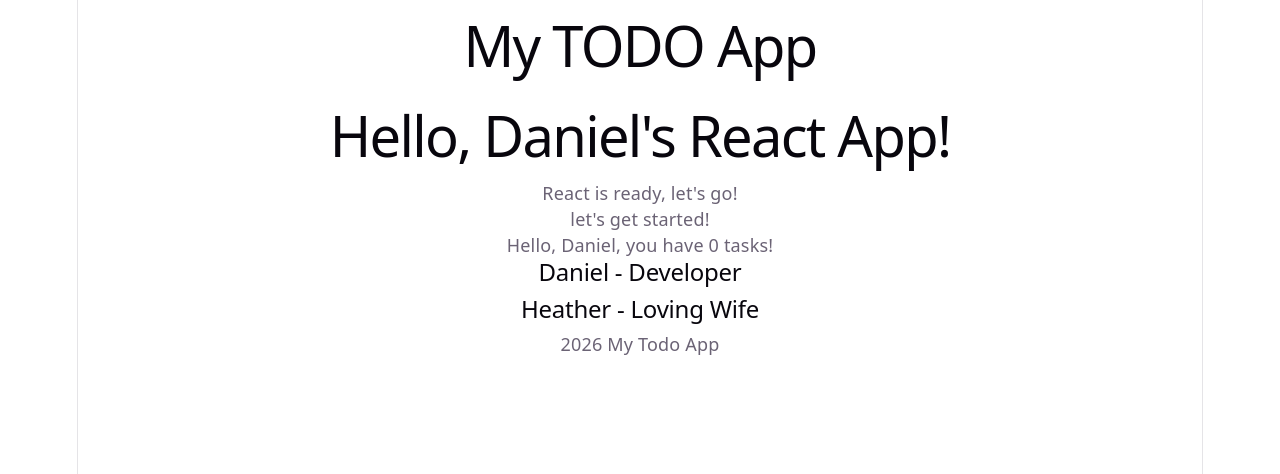
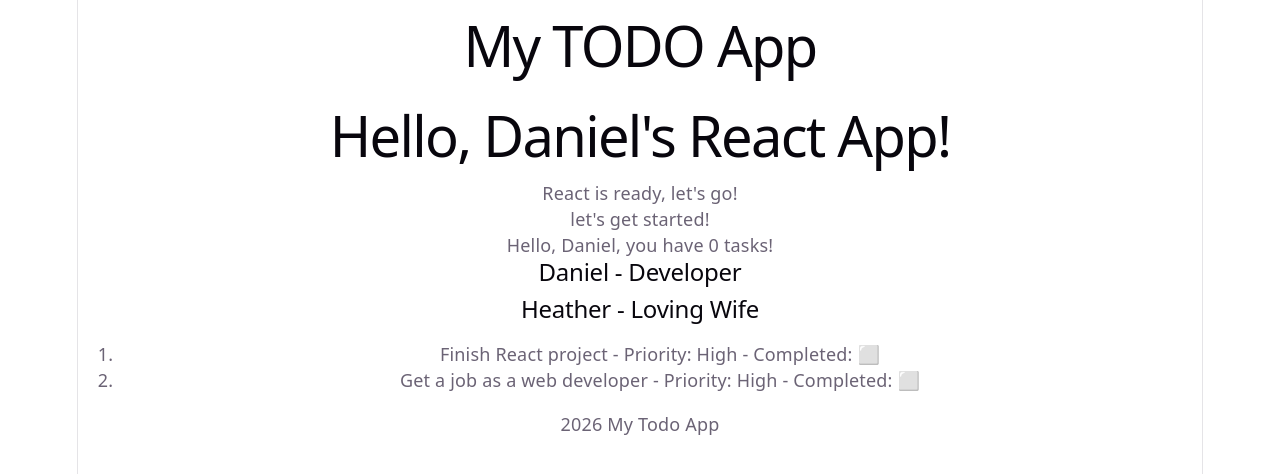
Before and after one commit to tremain-labs/react-todo-app, a React (Vite) app: page / in a window 1280 px wide. Shown: the top 474 px of the page. Built offline with nearby package versions, Linux system fonts and the light colour scheme.

Commit message:
Added a Todo prop,

```diff
--- a/src/App.jsx
+++ b/src/App.jsx
@@ -7,6 +7,7 @@ import WelcomeMessage from './welcomeMessage.jsx'
 import Header from './header.jsx'
 import Footer from './footer.jsx'
 import UserCard from './UserCard.jsx'
+import Todo from './todo.jsx'
 
 
 function App() {
@@ -23,6 +24,11 @@ function App() {
       <WelcomeMessage />
       <UserCard name="Daniel" role="Developer" />
       <UserCard name="Heather" role="Loving Wife" />
+      <ol>
+        <Todo task="Finish React project" priority="High" completed={false} />
+        <Todo task="Get a job as a web developer" priority="High" completed={false} />
+      </ol>
+
     </div>
     <Footer />
     </>
--- /dev/null
+++ b/src/todo.jsx
@@ -0,0 +1,8 @@
+function Todo({task, priority, completed}) {
+  return (
+        <li>{task} - Priority: {priority} - Completed: {completed ? "✅" : "⬜"}</li>
+
+  );
+}
+
+export default Todo;
```
